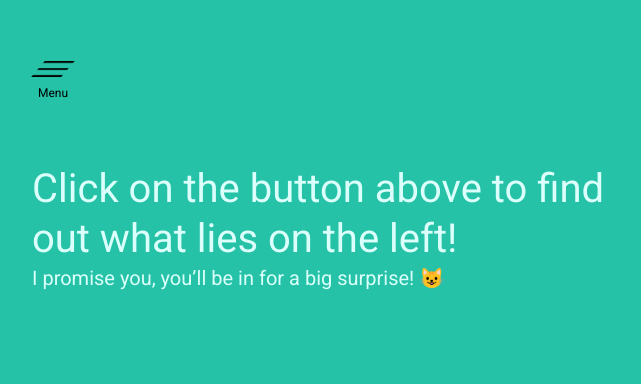
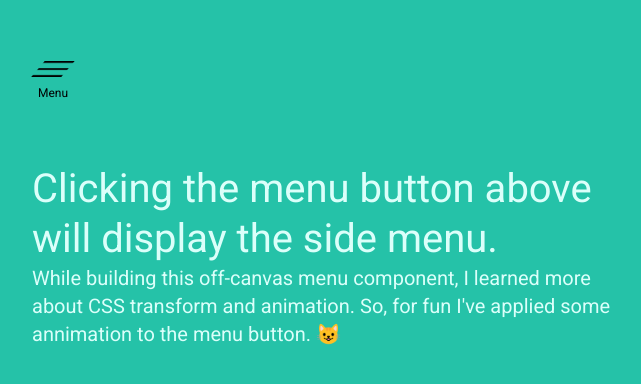
Before and after one commit to nickhericks/off-canvas-menu, a plain HTML site: page index.html in a window 1280 px wide. Shown: the whole page, without its empty margins (18-659 px from the left). Drawn offline with Linux system fonts and the light colour scheme.

Commit message:
Update paragraph text

```diff
--- a/index.html
+++ b/index.html
@@ -24,8 +24,8 @@
       <span class="menu-button__text">Menu</span>
     </button>
 
-    <h1>Click on the button above to find out what lies on the left! </h1>
-    <p>I promise you, you&rsquo;ll be in for a big surprise! 😺</p>
+    <h1>Clicking the menu button above will display the side menu.</h1>
+    <p>While building this off-canvas menu component, I learned more about CSS transform and animation. So, for fun I've applied some annimation to the menu button.  😺</p>
   </div>
 
   <div class="offsite-container">
```
